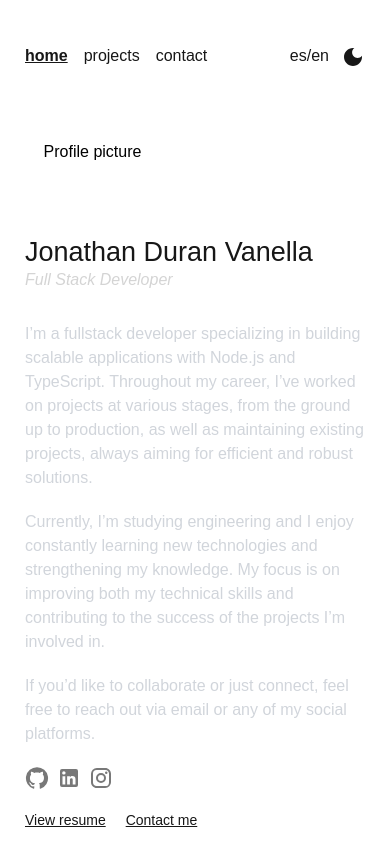
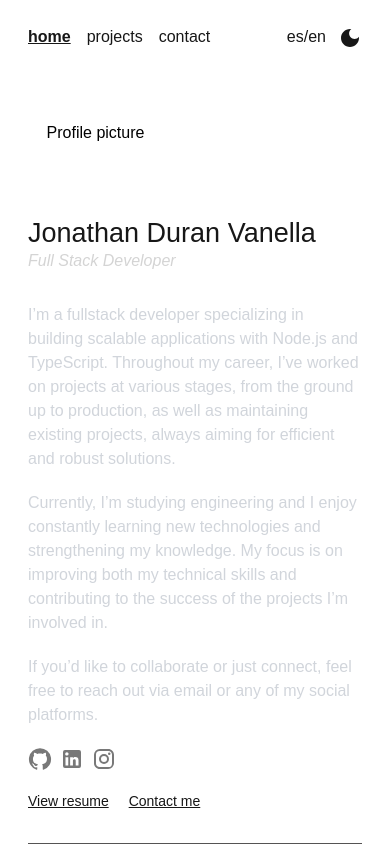
Before and after one commit to jonathanduran7/duranvanella, a Next.js app: page / in a window 390 px wide. Shown: the top 844 px of the page. Built offline with nearby package versions, Linux system fonts and the light colour scheme.

Commit message:
add variables css

```diff
--- a/app/globals.css
+++ b/app/globals.css
@@ -5,20 +5,24 @@
 :root {
   --background: #ffffff;
   --foreground: #171717;
+  --dark-background: #171717;
+  --dark-foreground: #ffffff;
 }
 
-@media (prefers-color-scheme: dark) {
-  :root {
-    --background: #111316;
-    --foreground: #ededed;
-  }
-}
+/**/
+/* @media (prefers-color-scheme: dark) { */
+/*   :root { */
+/*     --background: #111316; */
+/*     --foreground: #ededed; */
+/*   } */
+/* } */
+
 
 body {
   color: var(--foreground);
   background: var(--background);
   font-family: Arial, Helvetica, sans-serif;
-  padding: 44px 240px 0px 240px;
+  padding: 30px 240px 0px 240px;
 }
 
 @layer utilities {
@@ -27,8 +31,8 @@
   }
 }
 
-@media (max-width: 440px){
+@media (max-width: 440px) {
   body {
-    padding: 44px 25px;
+    padding: 25px 28px;
   }
 }
```
